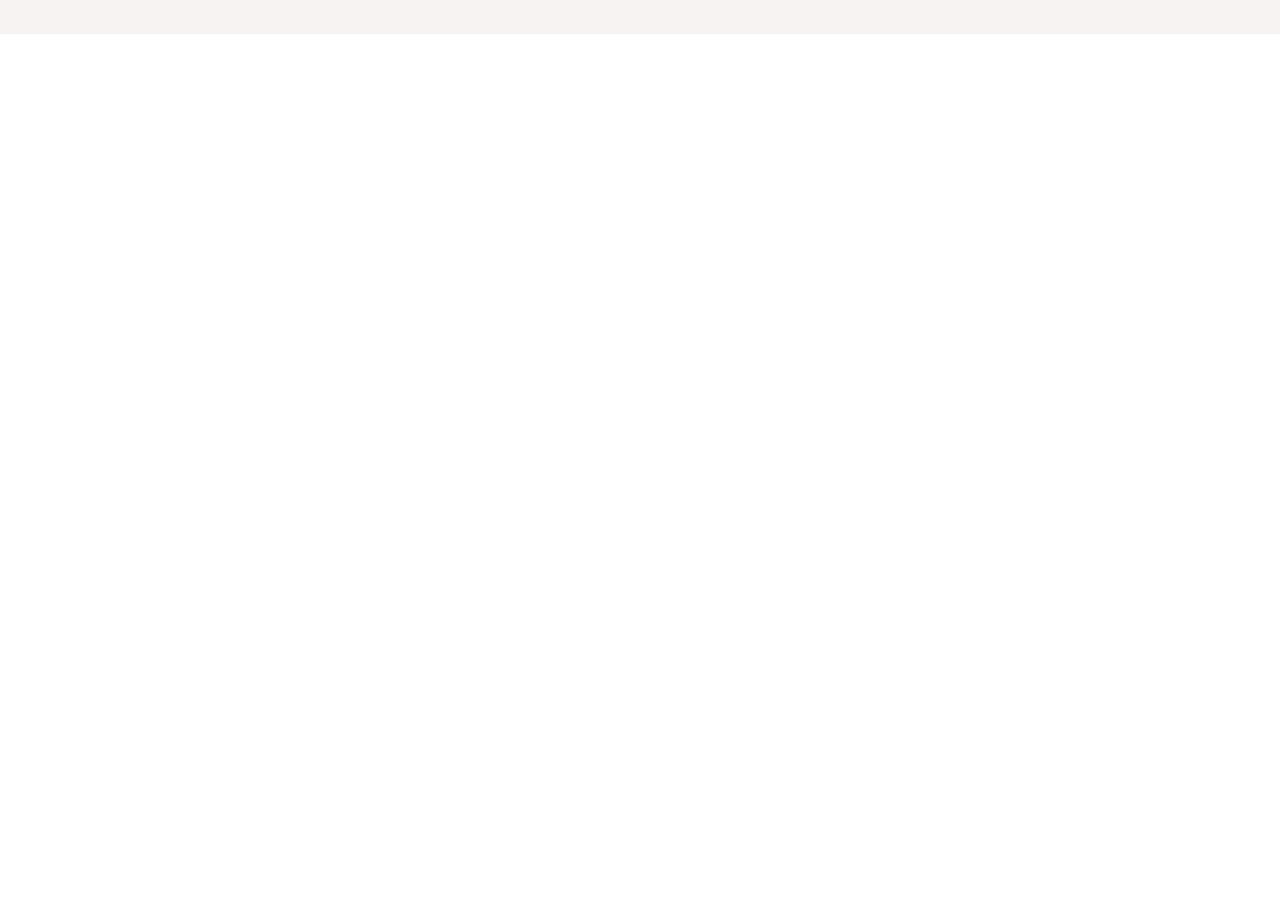
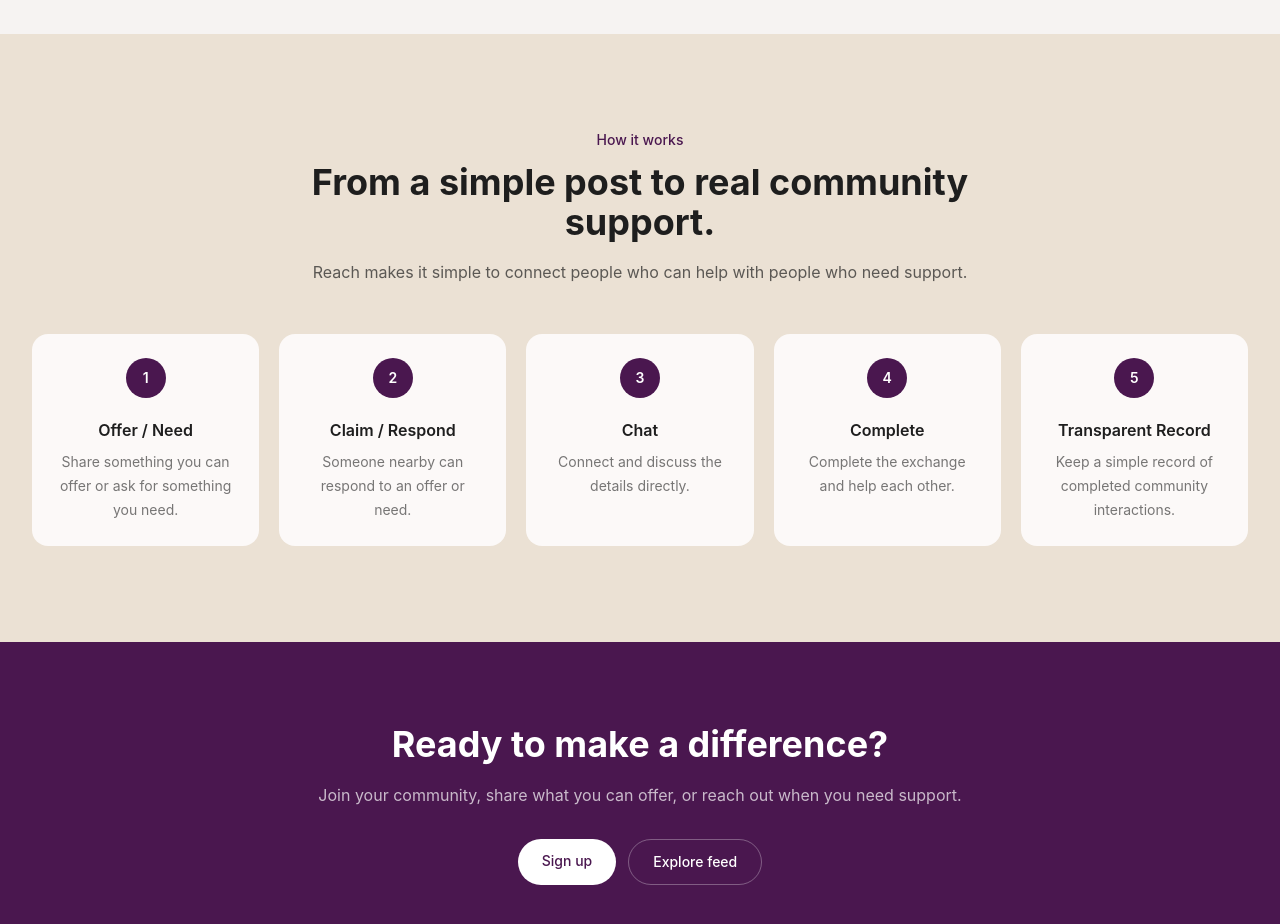
Before and after one commit to sharon884/Reach-frontend-, a React (Vite) app: page / in a window 1280 px wide. Shown: the part 1260-2184 px from the top of the page. Before the commit the page ends 1294 px from the top, so only its background shows below. Built offline with nearby package versions, Linux system fonts and the light colour scheme.

Commit message:
feat(landing): complete main landing sections

```diff
--- /dev/null
+++ b/src/components/landing/CTASection.tsx
@@ -0,0 +1,38 @@
+import { Link } from "react-router-dom";
+
+function CTASection() {
+    return (
+        <section className="bg-reach-plum">
+            <div className="mx-auto max-w-4xl px-5 py-16 text-center md:px-8 md:py-20">
+
+                <h2 className="text-3xl font-bold leading-tight text-white md:text-4xl">
+                    Ready to make a difference?
+                </h2>
+
+                <p className="mx-auto mt-4 max-w-2xl text-sm leading-6 text-white/70 md:text-base">
+                    Join your community, share what you can offer,
+                    or reach out when you need support.
+                </p>
+
+                <div className="mt-8 flex flex-col justify-center gap-3 sm:flex-row">
+                    <Link
+                        to="/signup"
+                        className="rounded-full bg-white px-6 py-3 text-sm font-medium text-reach-plum transition hover:bg-white/90"
+                    >
+                        Sign up
+                    </Link>
+
+                    <Link
+                        to="/feed"
+                        className="rounded-full border border-white/30 px-6 py-3 text-sm font-medium text-white transition hover:bg-white/10"
+                    >
+                        Explore feed
+                    </Link>
+                </div>
+
+            </div>
+        </section>
+    );
+}
+
+export default CTASection;
--- /dev/null
+++ b/src/components/landing/LifecycleSection.tsx
@@ -0,0 +1,106 @@
+function LifecycleSection() {
+    return (
+        <section
+            id="how-it-works"
+            className="bg-reach-beige"
+        >
+            <div className="mx-auto max-w-7xl px-5 py-16 md:px-8 md:py-24">
+
+                {/* Heading */}
+                <div className="mx-auto max-w-2xl text-center">
+                    <p className="text-sm font-medium text-reach-plum">
+                        How it works
+                    </p>
+
+                    <h2 className="mt-3 text-3xl font-bold text-reach-text md:text-4xl">
+                        From a simple post to real community support.
+                    </h2>
+
+                    <p className="mt-4 text-base leading-7 text-reach-text/70">
+                        Reach makes it simple to connect people who can help
+                        with people who need support.
+                    </p>
+                </div>
+
+                {/* Lifecycle */}
+                <div className="mt-12 grid gap-5 sm:grid-cols-2 lg:grid-cols-5">
+
+                    <div className="rounded-2xl bg-reach-card p-6 text-center">
+                        <div className="mx-auto flex h-10 w-10 items-center justify-center rounded-full bg-reach-plum text-sm font-semibold text-white">
+                            1
+                        </div>
+
+                        <h3 className="mt-5 font-semibold text-reach-text">
+                            Offer / Need
+                        </h3>
+
+                        <p className="mt-2 text-sm leading-6 text-reach-text/60">
+                            Share something you can offer or ask for something
+                            you need.
+                        </p>
+                    </div>
+
+                    <div className="rounded-2xl bg-reach-card p-6 text-center">
+                        <div className="mx-auto flex h-10 w-10 items-center justify-center rounded-full bg-reach-plum text-sm font-semibold text-white">
+                            2
+                        </div>
+
+                        <h3 className="mt-5 font-semibold text-reach-text">
+                            Claim / Respond
+                        </h3>
+
+                        <p className="mt-2 text-sm leading-6 text-reach-text/60">
+                            Someone nearby can respond to an offer or need.
+                        </p>
+                    </div>
+
+                    <div className="rounded-2xl bg-reach-card p-6 text-center">
+                        <div className="mx-auto flex h-10 w-10 items-center justify-center rounded-full bg-reach-plum text-sm font-semibold text-white">
+                            3
+                        </div>
+
+                        <h3 className="mt-5 font-semibold text-reach-text">
+                            Chat
+                        </h3>
+
+                        <p className="mt-2 text-sm leading-6 text-reach-text/60">
+                            Connect and discuss the details directly.
+                        </p>
+                    </div>
+
+                    <div className="rounded-2xl bg-reach-card p-6 text-center">
+                        <div className="mx-auto flex h-10 w-10 items-center justify-center rounded-full bg-reach-plum text-sm font-semibold text-white">
+                            4
+                        </div>
+
+                        <h3 className="mt-5 font-semibold text-reach-text">
+                            Complete
+                        </h3>
+
+                        <p className="mt-2 text-sm leading-6 text-reach-text/60">
+                            Complete the exchange and help each other.
+                        </p>
+                    </div>
+
+                    <div className="rounded-2xl bg-reach-card p-6 text-center">
+                        <div className="mx-auto flex h-10 w-10 items-center justify-center rounded-full bg-reach-plum text-sm font-semibold text-white">
+                            5
+                        </div>
+
+                        <h3 className="mt-5 font-semibold text-reach-text">
+                            Transparent Record
+                        </h3>
+
+                        <p className="mt-2 text-sm leading-6 text-reach-text/60">
+                            Keep a simple record of completed community
+                            interactions.
+                        </p>
+                    </div>
+
+                </div>
+            </div>
+        </section>
+    );
+}
+
+export default LifecycleSection;
--- a/src/pages/LandingPage.tsx
+++ b/src/pages/LandingPage.tsx
@@ -1,13 +1,17 @@
 import Navbar from "../components/layout/Navbar";
 import HeroSection from "../components/landing/ HeroSection";
 import CommunityFeed from "../components/landing/CommunityFeed";
+import LifecycleSection from "../components/landing/LifecycleSection";
+import CTASection from "../components/landing/CTASection";
 
 function LandingPage() {
     return (
         <main>
             <Navbar />
             <HeroSection />
-            <CommunityFeed/>
+            <CommunityFeed />
+            <LifecycleSection />
+            <CTASection/>
         </main>
     );
 }
```
